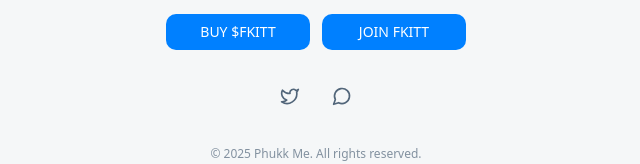
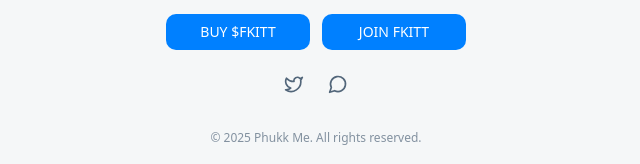
Before and after one commit to Showgirls/titty-vote-swipe, a React (Vite) app: page / in a window 1280 px wide. Shown: the part 997-1161 px from the top of the page, without its empty margins (324-964 px from the left). Built offline with nearby package versions, Linux system fonts and the light colour scheme.

Commit message:
Reduce icon size
Reduce the size of the icons in the application.

```diff
--- a/src/components/Footer.tsx
+++ b/src/components/Footer.tsx
@@ -57,12 +57,12 @@ const Footer: React.FC<FooterProps> = ({ className }) => {
         </Button>
       </div>
 
-      <div className="flex space-x-4 mt-3">
+      <div className="flex space-x-4 mt-1">
         <a
           href="https://twitter.com"
           target="_blank"
           rel="noopener noreferrer"
-          className="p-2 rounded-full hover:bg-secondary transition-colors"
+          className="p-1 rounded-full hover:bg-secondary transition-colors"
         >
           <Twitter size={20} className="text-muted-foreground hover:text-primary" />
         </a>
@@ -70,7 +70,7 @@ const Footer: React.FC<FooterProps> = ({ className }) => {
           href="https://t.me"
           target="_blank"
           rel="noopener noreferrer"
-          className="p-2 rounded-full hover:bg-secondary transition-colors"
+          className="p-1 rounded-full hover:bg-secondary transition-colors"
         >
           <MessageCircle size={20} className="text-muted-foreground hover:text-primary" />
         </a>
```
